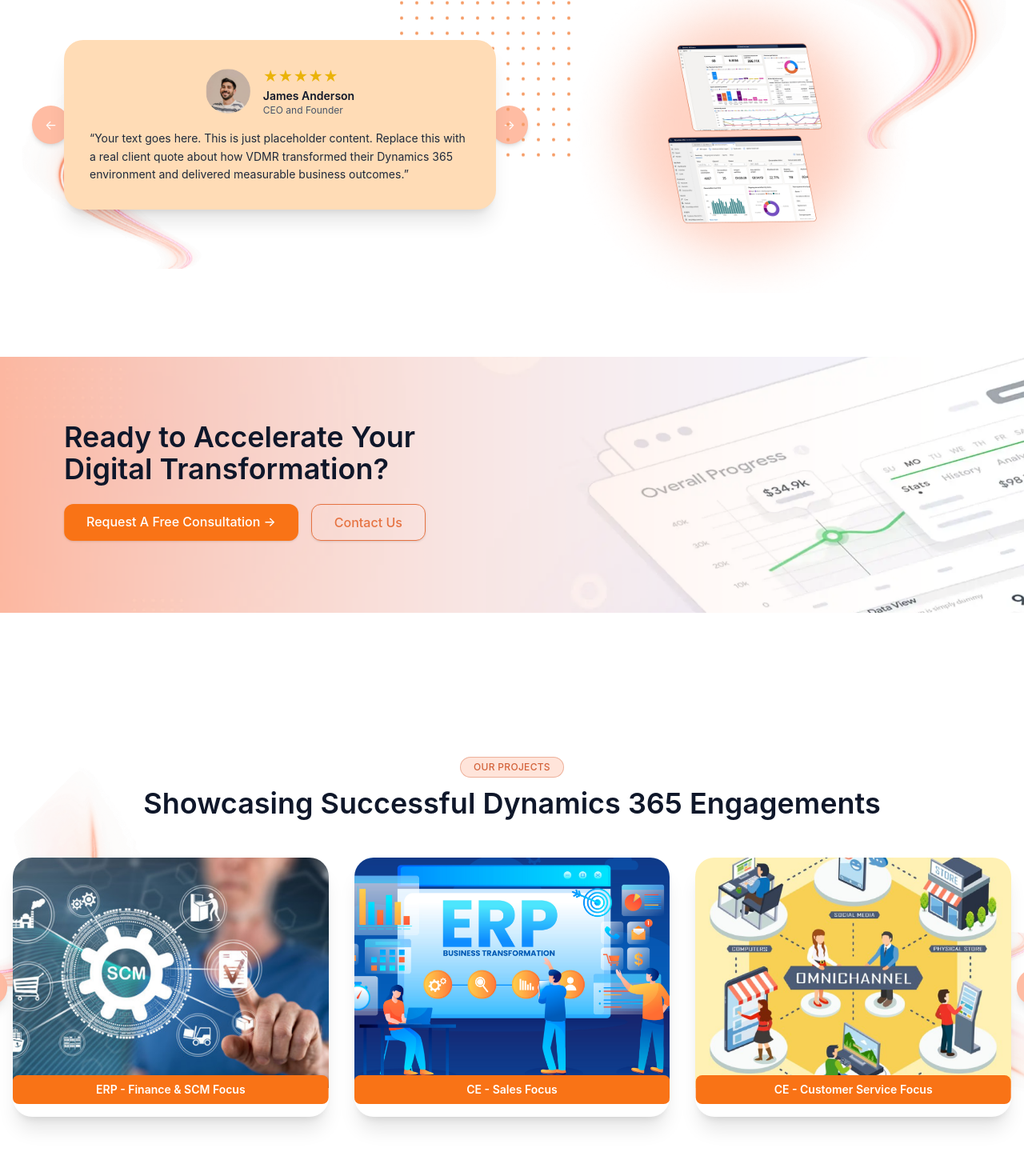
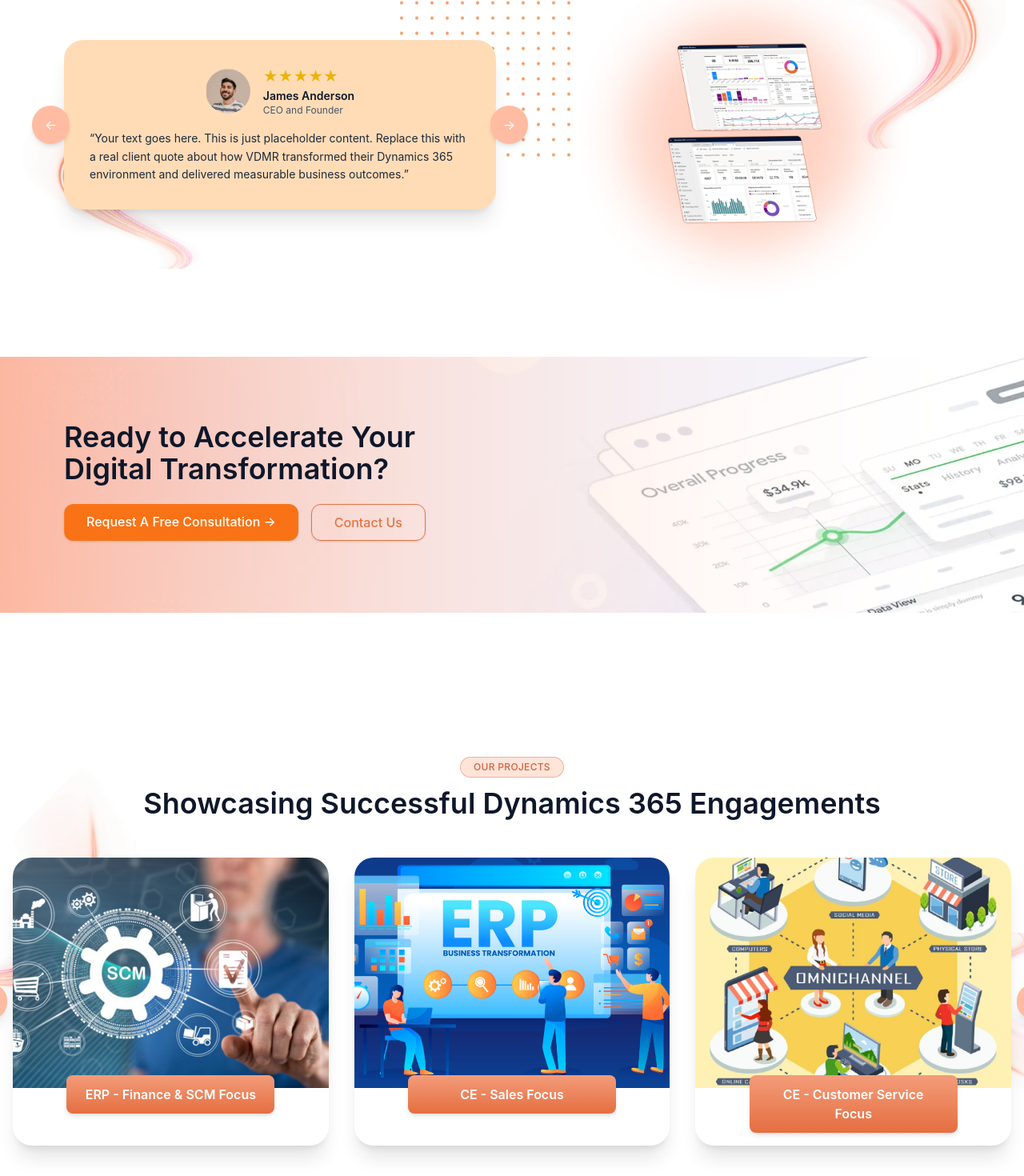
Before and after one commit to gunjivinay/VDMR-Website, a React (Vite) app: page / in a window 1280 px wide. Shown: the part 3800-5270 px from the top of the page at 80% size. Built offline with nearby package versions, Linux system fonts and the light colour scheme.

Commit message:
UI changes

```diff
--- a/src/components/Projects.jsx
+++ b/src/components/Projects.jsx
@@ -91,9 +91,9 @@
           {/* Left Arrow */}
           <button
             onClick={prev}
-            className="absolute -left-12 top-1/2 -translate-y-1/2
+            className="absolute -left-4 sm:-left-12 top-1/2 -translate-y-1/2
               bg-[#FFBCA3] hover:bg-[#FF9D7A] text-white
-              px-3 py-2 text-lg rounded-full shadow-lg transition"
+              px-3 py-2 text-lg rounded-full shadow-lg transition z-20"
           >
             ←
           </button>
@@ -106,7 +106,7 @@
               animate={{ opacity: 1, x: 0 }}
               exit={{ opacity: 0, x: -50 }}
               transition={{ duration: 0.5 }}
-              className="grid grid-cols-3 gap-8 w-full"
+             className="grid grid-cols-1 sm:grid-cols-2 lg:grid-cols-3 gap-8 w-full"
             >
               {projectImages.slice(startIndex, startIndex + 3).map((src, idx) => {
                 const realIndex = startIndex + idx;
@@ -126,8 +126,11 @@
                     {/* Title with left-to-right fill animation */}
                     <div
   className="project-fill-slide absolute bottom-4 left-1/2 -translate-x-1/2
-                                 bg-orange-500 text-white px-4 py-2 text-sm rounded-lg
-                                 text-center font-semibold transition-all duration-300"
+             bg-gradient-to-b from-[#F39C7A] to-[#E56E40]
+             text-white text-center font-semibold
+             px-5 py-3 rounded-lg
+             w-[85%] max-w-[260px]
+             text-base shadow-md"
 >
   {projectTitles[realIndex]}
 </div>
@@ -140,9 +143,9 @@
           {/* Right Arrow */}
           <button
             onClick={next}
-            className="absolute -right-12 top-1/2 -translate-y-1/2
+            className="absolute -right-4 sm:-right-12 top-1/2 -translate-y-1/2
               bg-[#FFBCA3] hover:bg-[#FF9D7A] text-white
-              px-3 py-2 text-lg rounded-full shadow-lg transition"
+              px-3 py-2 text-lg rounded-full shadow-lg transition z-20"
           >
             →
           </button>
@@ -164,7 +167,13 @@
   animate={{ scale: 1, opacity: 1 }}
   exit={{ scale: 0.9, opacity: 0 }}
   transition={{ duration: 0.25 }}
-              className="relative p-8 rounded-2xl max-w-lg shadow-xl"
+  className="
+  relative rounded-2xl shadow-xl
+  p-4 sm:p-8
+  w-[90%] sm:w-auto
+  max-w-[500px] sm:max-w-lg
+  max-h-[80vh] overflow-y-auto
+"
   style={{
     animation: "popupGlow 6s ease-in-out infinite",
     background: "linear-gradient(135deg, #fff7f2, #ffe1d0)"
--- a/src/components/Testimonials.jsx
+++ b/src/components/Testimonials.jsx
@@ -71,7 +71,7 @@
                 absolute -left-6 md:-left-10
                 top-1/2 -translate-y-1/2
                 bg-[#FFBCA3] hover:bg-[#FF9D7A] text-white
-                px-4 py-3 rounded-full shadow-md transition
+                px-4 py-3 rounded-full shadow-md transition z-20
               "
             >
               ←
@@ -119,7 +119,7 @@
                 absolute -right-6 md:-right-10
                 top-1/2 -translate-y-1/2
                 bg-[#FFBCA3] hover:bg-[#FF9D7A] text-white
-                px-4 py-3 rounded-full shadow-md transition
+                px-4 py-3 rounded-full shadow-md transition z-20
               "
             >
               →
```
Lines whose indentation alone changed are shown as unchanged.
